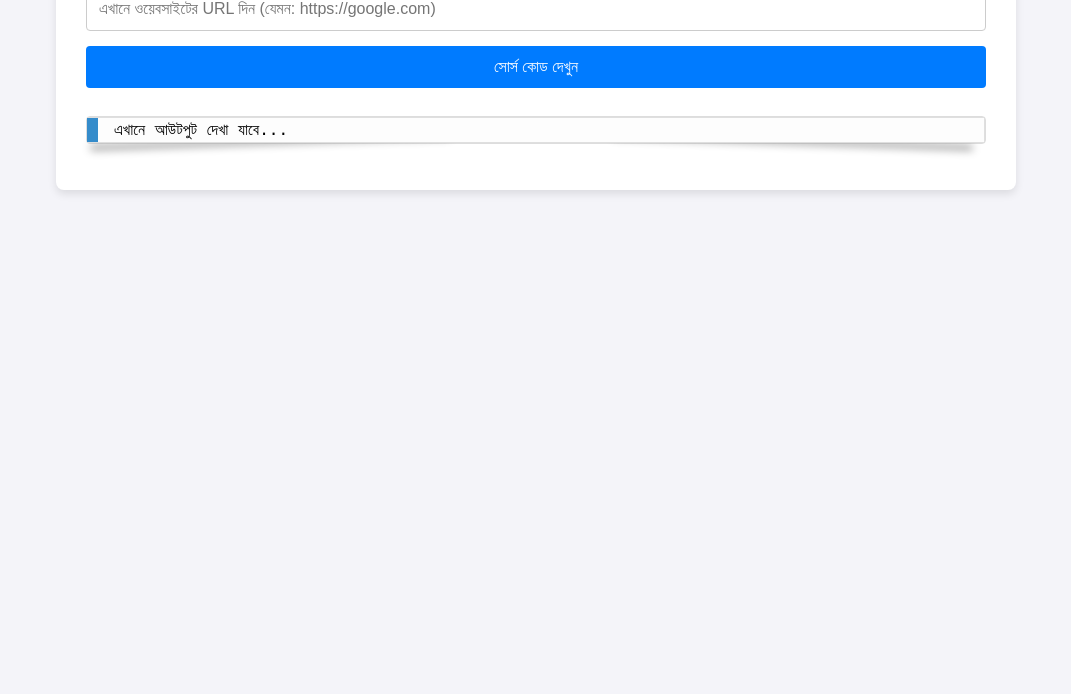
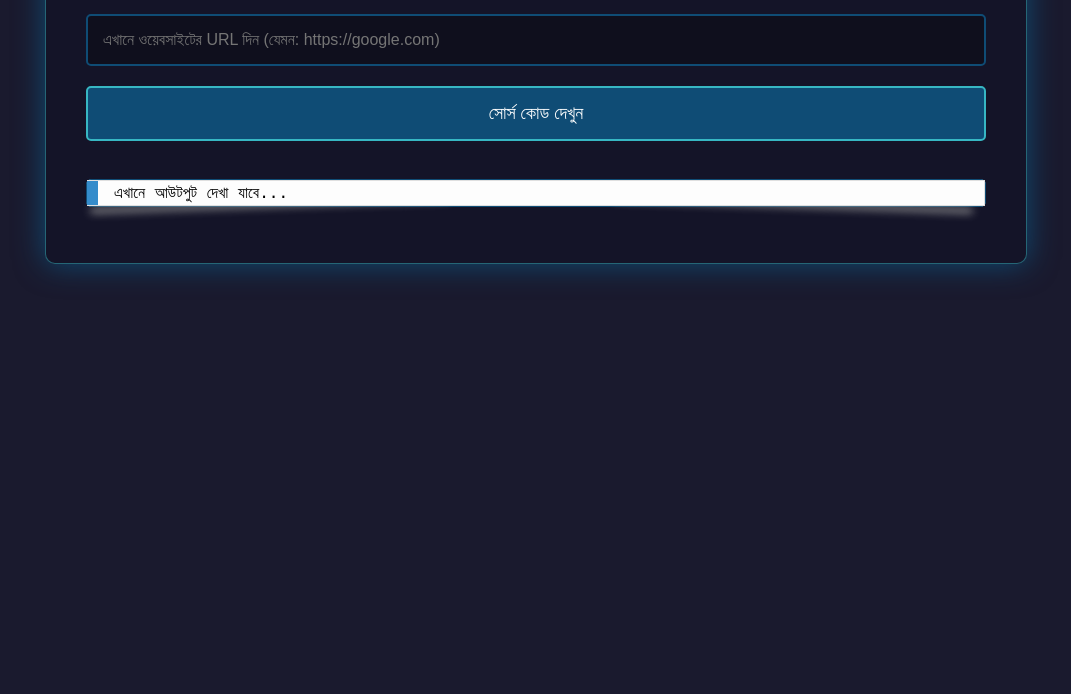
Before and after one commit to mohasin-alam/mohasin-alam.github.io, a plain HTML site: page index.html in a window 1280 px wide. Shown: the part 146-840 px from the top of the page, without its empty margins (104-1175 px from the left). Before the commit the page ends 800 px from the top, so only its background shows below. Drawn offline with nearby package versions, Linux system fonts and the light colour scheme.

Commit message:
Update style.css

```diff
--- a/style.css
+++ b/style.css
@@ -1,74 +1,126 @@
+/* -------------------------------------- */
+/* ১. ফিউচারিস্টিক বেস স্টাইল */
+/* -------------------------------------- */
+
+/* ফন্ট ইমপোর্ট (যেমন Google Fonts থেকে Monospace/টেকনিক্যাল ফন্ট) */
+@import url('https://fonts.googleapis.com/css2?family=Space+Mono:wght@400;700&display=swap');
+
+:root {
+    /* কালার প্যালেট */
+    --color-dark-bg: #1a1a2e;        /* প্রধান গাঢ় ব্যাকগ্রাউন্ড */
+    --color-primary: #0f4c75;        /* গাঢ় প্রাইমারি রং */
+    --color-accent: #37b7c3;         /* নিয়ন ব্লু অ্যাকসেন্ট (হাইলাইট) */
+    --color-text: #e0e0e0;           /* হালকা ধূসর টেক্সট */
+    --color-error: #ff5757;          /* ত্রুটি রং */
+    --color-border: rgba(55, 183, 195, 0.5); /* স্বচ্ছ বর্ডার */
+}
+
 body {
-    font-family: Arial, sans-serif;
-    background-color: #f4f4f9;
-    color: #333;
+    font-family: 'Space Mono', monospace; /* ফিউচারিস্টিক ফন্ট */
+    background-color: var(--color-dark-bg);
+    color: var(--color-text);
     margin: 0;
     padding: 20px;
     display: flex;
     justify-content: center;
     align-items: flex-start;
+    min-height: 100vh;
 }
 
 .container {
-    background: #fff;
-    padding: 30px;
-    border-radius: 8px;
-    box-shadow: 0 4px 8px rgba(0, 0, 0, 0.1);
+    background: rgba(20, 20, 40, 0.9); /* স্বচ্ছ গাঢ় পটভূমি */
+    padding: 40px;
+    border-radius: 10px;
+    box-shadow: 0 0 30px var(--color-primary); /* উজ্জ্বল শ্যাডো */
+    border: 1px solid var(--color-border);
     width: 100%;
     max-width: 900px;
 }
 
 h1 {
-    color: #007bff;
+    color: var(--color-accent); /* নিয়ন ব্লু হেডলাইন */
     text-align: center;
-    margin-bottom: 25px;
+    margin-bottom: 30px;
+    text-shadow: 0 0 10px var(--color-accent); /* নিয়ন ইফেক্ট */
+    letter-spacing: 2px;
 }
 
+/* ইনপুট এবং বাটন স্টাইল */
 input[type="url"] {
     width: 100%;
-    padding: 12px;
-    margin-bottom: 15px;
-    border: 1px solid #ccc;
-    border-radius: 4px;
+    padding: 15px;
+    margin-bottom: 20px;
+    border: 2px solid var(--color-primary);
+    border-radius: 5px;
     box-sizing: border-box;
     font-size: 16px;
+    background-color: #0f0f1d;
+    color: var(--color-text);
+    transition: border-color 0.3s, box-shadow 0.3s;
+}
+
+input[type="url"]:focus {
+    border-color: var(--color-accent);
+    box-shadow: 0 0 10px var(--color-accent);
+    outline: none;
 }
 
 #viewSourceBtn {
-    background-color: #007bff;
+    background-color: var(--color-primary);
     color: white;
-    padding: 12px 20px;
-    border: none;
-    border-radius: 4px;
+    padding: 15px 20px;
+    border: 2px solid var(--color-accent);
+    border-radius: 5px;
     cursor: pointer;
-    font-size: 16px;
-    transition: background-color 0.3s ease;
+    font-size: 18px;
+    transition: background-color 0.3s, box-shadow 0.3s, color 0.3s;
     width: 100%;
-    margin-bottom: 20px;
+    margin-bottom: 30px;
+    text-transform: uppercase;
 }
 
 #viewSourceBtn:hover {
-    background-color: #0056b3;
+    background-color: var(--color-accent);
+    color: var(--color-dark-bg);
+    box-shadow: 0 0 15px var(--color-accent);
 }
 
+/* কোড দেখানোর এরিয়া */
 .code-area {
-    margin-top: 20px;
-    background: #fdf6e3;
-    border: 1px solid #ddd;
-    border-radius: 4px;
+    margin-top: 30px;
+    background: #0d121c; /* কোড ব্লকের জন্য গাঢ় পটভূমি */
+    border: 1px solid var(--color-primary);
+    border-radius: 5px;
     padding: 15px;
-    white-space: pre-wrap;
     max-height: 500px;
     overflow: auto;
     font-size: 14px;
+    box-shadow: inset 0 0 8px rgba(0, 0, 0, 0.5);
 }
 
+/* Prism.js হাইলাইটিং কালার ফিউচারিস্টিক করুন */
+.code-area code {
+    color: var(--color-text);
+    /* Prism.js এর ডিফল্ট রং এখানে ওভাররাইড করা হয় */
+}
+.token.tag, .token.attr-name, .token.selector {
+    color: #ff5757; /* লালচে হাইলাইট */
+}
+.token.punctuation {
+    color: var(--color-accent); /* নিয়ন ব্লু */
+}
+.token.attr-value, .token.string {
+    color: #4cd964; /* উজ্জ্বল সবুজ */
+}
+
+/* স্ট্যাটাস মেসেজ */
 #statusMessage {
     text-align: center;
-    color: #ff9800;
+    color: var(--color-accent);
     font-weight: bold;
     display: none;
-    margin-bottom: 10px;
+    margin-bottom: 15px;
+    text-shadow: 0 0 5px var(--color-accent);
 }
 
 .hidden {
```
